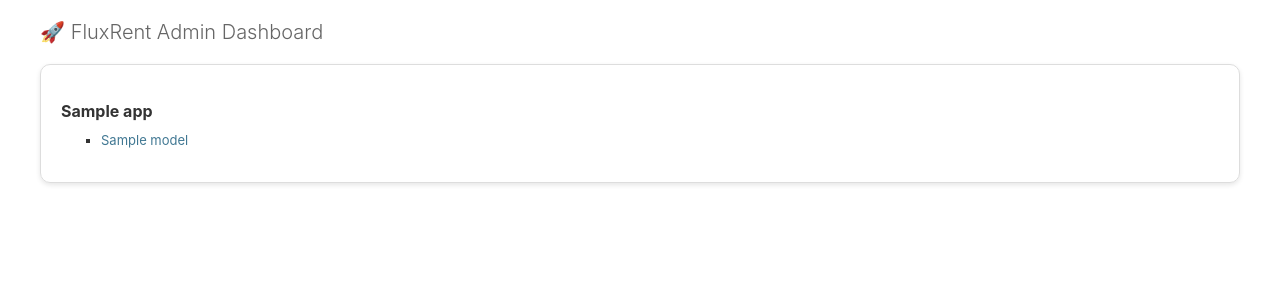
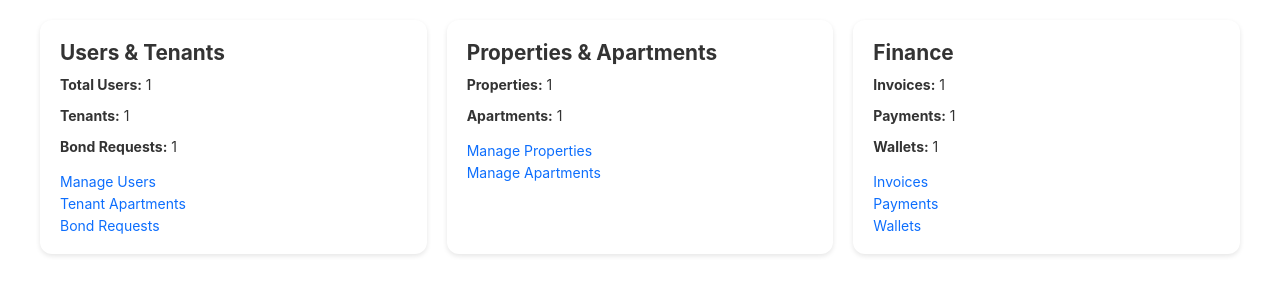
Before and after one commit to Fluxflare1/fluxrent, a Django app: template backend/templates/admin/custom_index.html in a window 1280 px wide. Shown: the part 86-386 px from the top of the page. Run offline with Django 4.2, Linux system fonts and the light colour scheme; the template is opened without the code that fills it: most values are stand-ins (such as "Sample title", 1, 10 or a date in 2020); parts of the project's set-up code (start-up, migrations or seed data) failed here and were passed over.

Commit message:
Update custom_index.html

```diff
--- a/backend/templates/admin/custom_index.html
+++ b/backend/templates/admin/custom_index.html
@@ -2,20 +2,55 @@
 {% load static %}
 
 {% block content %}
-<h1 style="margin-bottom:20px;">🚀 FluxRent Admin Dashboard</h1>
+<div class="dashboard" style="display: grid; grid-template-columns: repeat(auto-fit,minmax(250px,1fr)); gap:20px;">
+    <div class="card">
+        <h2>Users & Tenants</h2>
+        <p><strong>Total Users:</strong> {{ user_count }}</p>
+        <p><strong>Tenants:</strong> {{ tenant_count }}</p>
+        <p><strong>Bond Requests:</strong> {{ bond_request_count }}</p>
+        <a href="{% url 'admin:auth_user_changelist' %}">Manage Users</a><br>
+        <a href="{% url 'admin:tenants_tenantapartment_changelist' %}">Tenant Apartments</a><br>
+        <a href="{% url 'admin:tenants_bondrequest_changelist' %}">Bond Requests</a>
+    </div>
 
-<div style="display:flex; flex-wrap:wrap; gap:20px;">
-    {% for app in apps %}
-        <div style="flex:1 1 300px; border:1px solid #ddd; border-radius:10px; padding:20px; box-shadow:0 2px 5px rgba(0,0,0,0.1);">
-            <h2>{{ app.name }}</h2>
-            <ul>
-                {% for model in app.models %}
-                <li>
-                    <a href="{{ model.admin_url }}">{{ model.name }}</a>
-                </li>
-                {% endfor %}
-            </ul>
-        </div>
-    {% endfor %}
+    <div class="card">
+        <h2>Properties & Apartments</h2>
+        <p><strong>Properties:</strong> {{ property_count }}</p>
+        <p><strong>Apartments:</strong> {{ apartment_count }}</p>
+        <a href="{% url 'admin:properties_property_changelist' %}">Manage Properties</a><br>
+        <a href="{% url 'admin:apartments_apartment_changelist' %}">Manage Apartments</a>
+    </div>
+
+    <div class="card">
+        <h2>Finance</h2>
+        <p><strong>Invoices:</strong> {{ invoice_count }}</p>
+        <p><strong>Payments:</strong> {{ payment_count }}</p>
+        <p><strong>Wallets:</strong> {{ wallet_count }}</p>
+        <a href="{% url 'admin:bills_invoice_changelist' %}">Invoices</a><br>
+        <a href="{% url 'admin:payments_paymentrecord_changelist' %}">Payments</a><br>
+        <a href="{% url 'admin:wallets_wallet_changelist' %}">Wallets</a>
+    </div>
 </div>
+
+<style>
+    .card {
+        background: #fff;
+        padding: 20px;
+        border-radius: 12px;
+        box-shadow: 0 2px 5px rgba(0,0,0,0.1);
+    }
+    .card h2 {
+        margin-top: 0;
+        font-size: 1.3rem;
+    }
+    .card a {
+        display: inline-block;
+        margin-top: 5px;
+        color: #0d6efd;
+        text-decoration: none;
+    }
+    .card a:hover {
+        text-decoration: underline;
+    }
+</style>
 {% endblock %}
```
